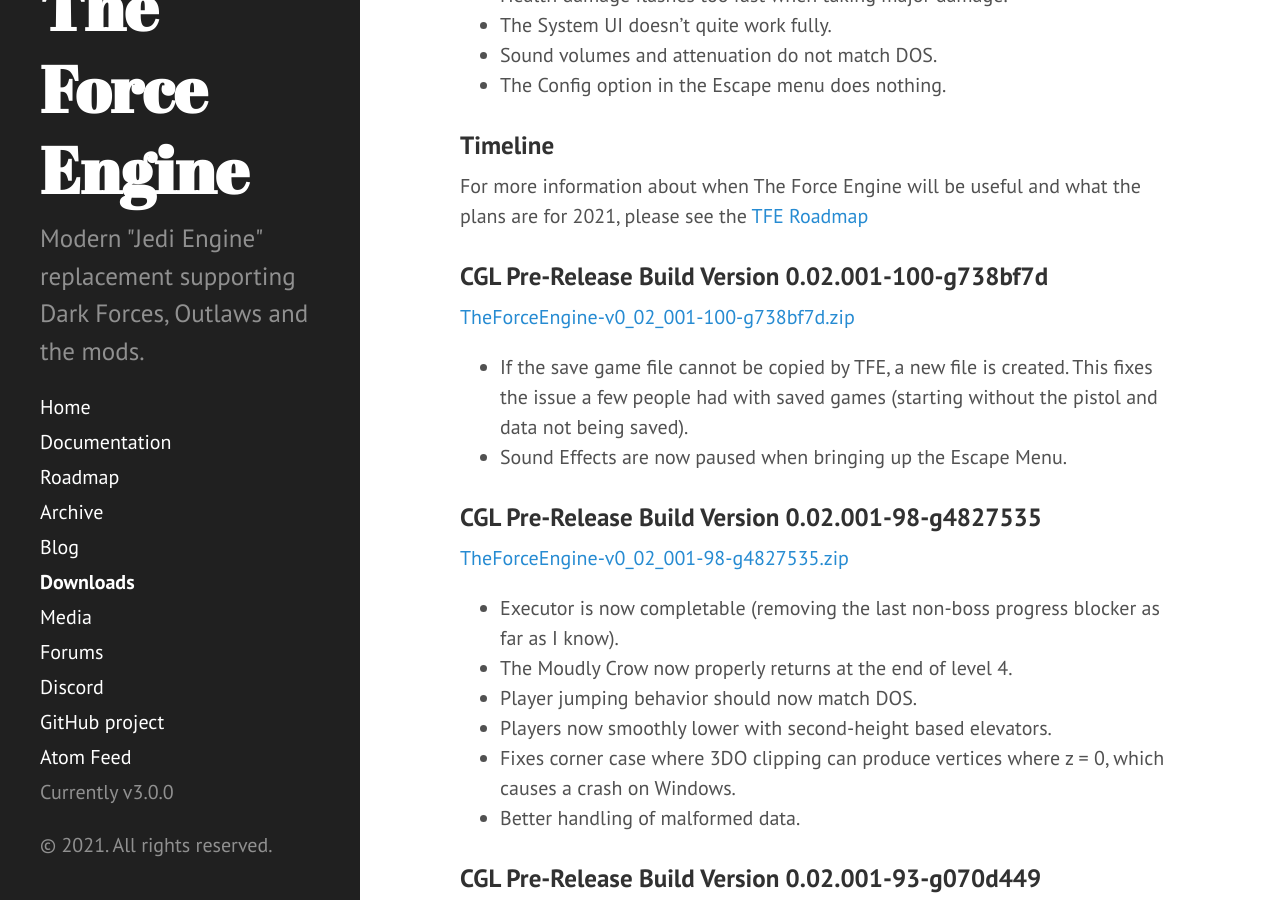
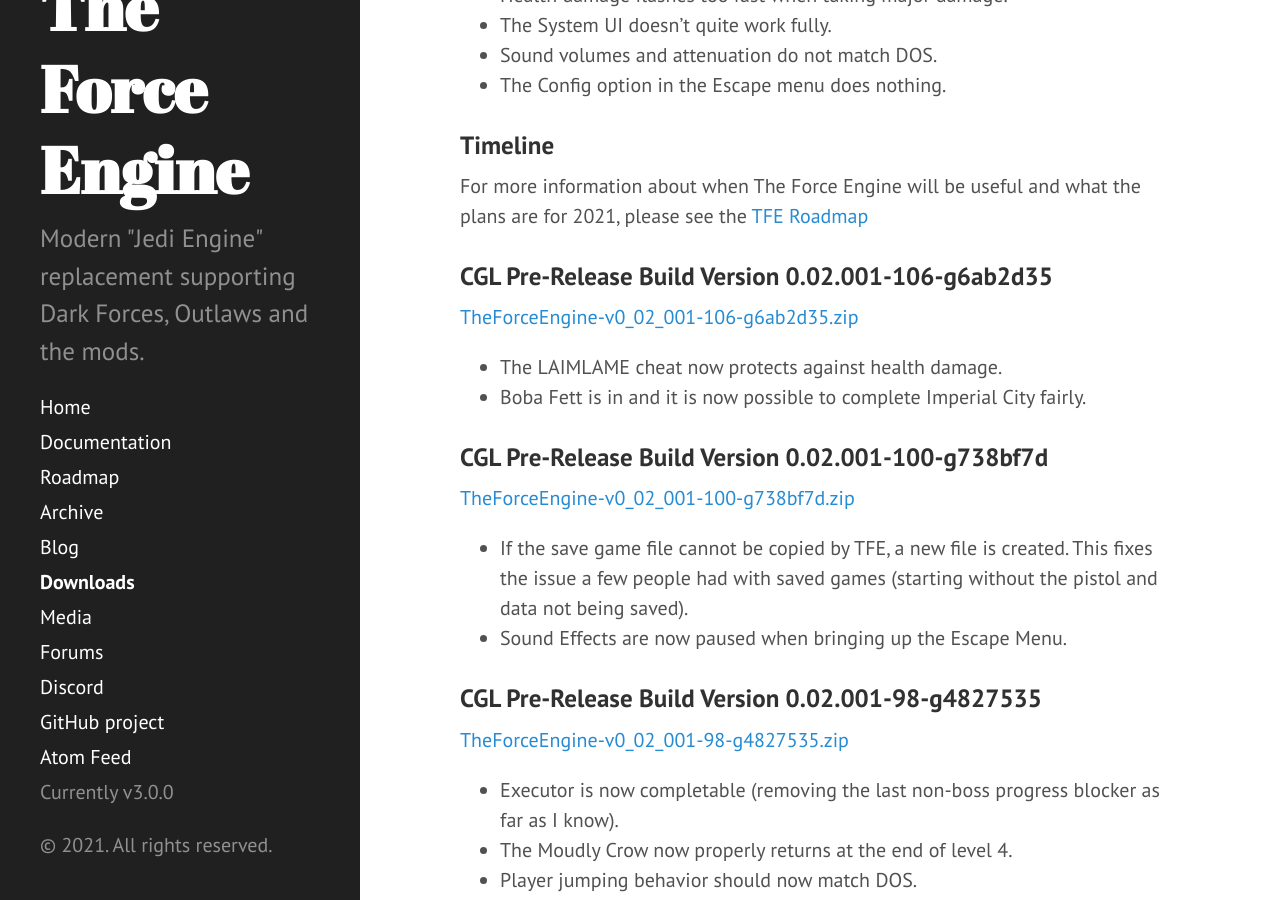
Before and after one commit to TheForceEngine/TheForceEngine.github.io, a Jekyll site: the page built from downloads.md, in a window 1280 px wide and 900 px high, scrolled down 1003 px. Built offline with Jekyll 4.4.1, drawn with Linux system fonts in a browser that asks for light colours.

Commit message:
Update downloads.md

```diff
--- a/downloads.md
+++ b/downloads.md
@@ -31,6 +31,11 @@
 
 ### Timeline
 For more information about when The Force Engine will be useful and what the plans are for 2021, please see the [TFE Roadmap](Roadmap.md)
+
+### CGL Pre-Release Build Version 0.02.001-106-g6ab2d35
+[TheForceEngine-v0_02_001-106-g6ab2d35.zip](archive/TheForceEngine-v0_02_001-106-g6ab2d35.zip) <br>
+* The LAIMLAME cheat now protects against health damage.
+* Boba Fett is in and it is now possible to complete Imperial City fairly.
 
 ### CGL Pre-Release Build Version 0.02.001-100-g738bf7d
 [TheForceEngine-v0_02_001-100-g738bf7d.zip](archive/TheForceEngine-v0_02_001-100-g738bf7d.zip) <br>
```
